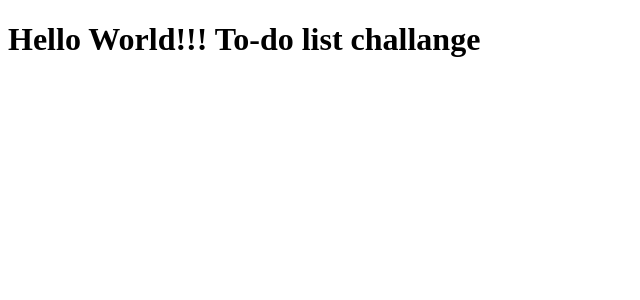
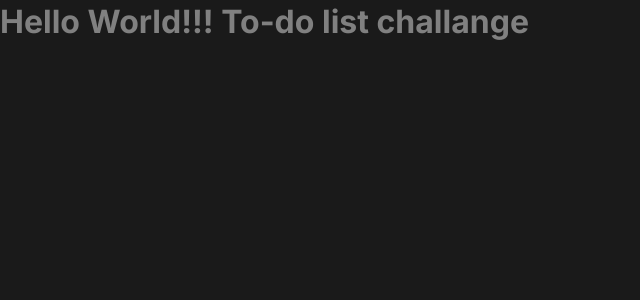
Before and after one commit to gabriel-78/challange_01_to-do_list_igniteLab-trail-2022, a React (Vite) app: page / in a window 1280 px wide. Shown: the top 300 px of the page, without its empty margins (0-640 px from the left). Built offline with nearby package versions, Linux system fonts and the light colour scheme.

Commit message:
CI: Global styles config

```diff
--- a/index.html
+++ b/index.html
@@ -2,8 +2,14 @@
 <html lang="en">
   <head>
     <meta charset="UTF-8" />
+    <link rel="preconnect" href="https://fonts.googleapis.com" />
+    <link rel="preconnect" href="https://fonts.gstatic.com" crossorigin />
+
     <link rel="icon" type="image/svg+xml" href="/vite.svg" />
     <meta name="viewport" content="width=device-width, initial-scale=1.0" />
+
+    <link href="https://fonts.googleapis.com/css2?family=Inter:wght@400;700&display=swap" rel="stylesheet" />
+
     <title>To-do list</title>
   </head>
   <body>
--- a/package.json
+++ b/package.json
@@ -9,6 +9,7 @@
     "preview": "vite preview"
   },
   "dependencies": {
+    "phosphor-react": "^1.4.1",
     "react": "^18.2.0",
     "react-dom": "^18.2.0"
   },
--- /dev/null
+++ b/src/global.css
@@ -0,0 +1,44 @@
+:root {
+    --white: #FFF;
+
+    /* product */
+    --purple: #8284FA;
+    --purple-dark: #5E60CE;
+    --blue: #4EA8DE;
+    --blue-dark: #1E6F9F;
+
+    /* base */
+    --gray-700: #0d0d0d;
+    --gray-600: #1a1a1a;
+    --gray-500: #262626;
+    --gray-400: #333333;
+    --gray-300: #808080;
+    --gray-200: #d9d9d9;
+    --gray-100: #f2f2f2;
+
+    --danger: #e25858;
+
+    /* font sizes */
+    --font-small: 12px;
+    --font-medium: 14px;
+    --font-large: 16px;
+}
+
+* {
+    padding: 0px;
+    margin: 0px;
+    box-sizing: border-box;
+}
+
+body {
+    background-color: var(--gray-600);
+    color: var(--gray-300);
+    -webkit-font-smoothing: antialiased;
+}
+
+body, input, button{
+    font-family: 'Inter', sans-serif;
+    font-weight: 400;
+    font-size: 1rem;
+    line-height: 1.4;
+}
--- a/src/main.tsx
+++ b/src/main.tsx
@@ -1,6 +1,8 @@
 import React from 'react'
 import ReactDOM from 'react-dom/client'
 import App from './App'
+
+import "./global.css";
 
 ReactDOM.createRoot(document.getElementById('root') as HTMLElement).render(
   <React.StrictMode>
```
Also changed, not shown: 1 other file (tests, documents, lock files or other folders).
